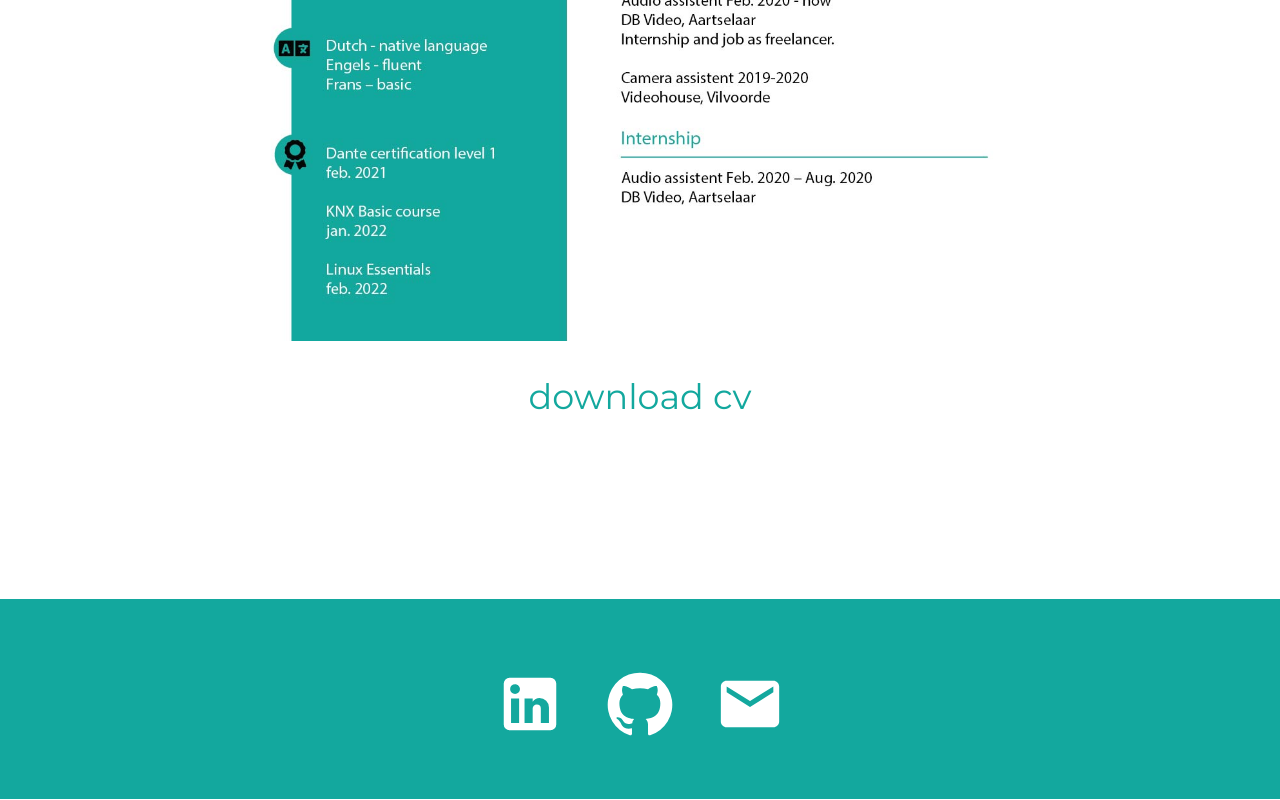
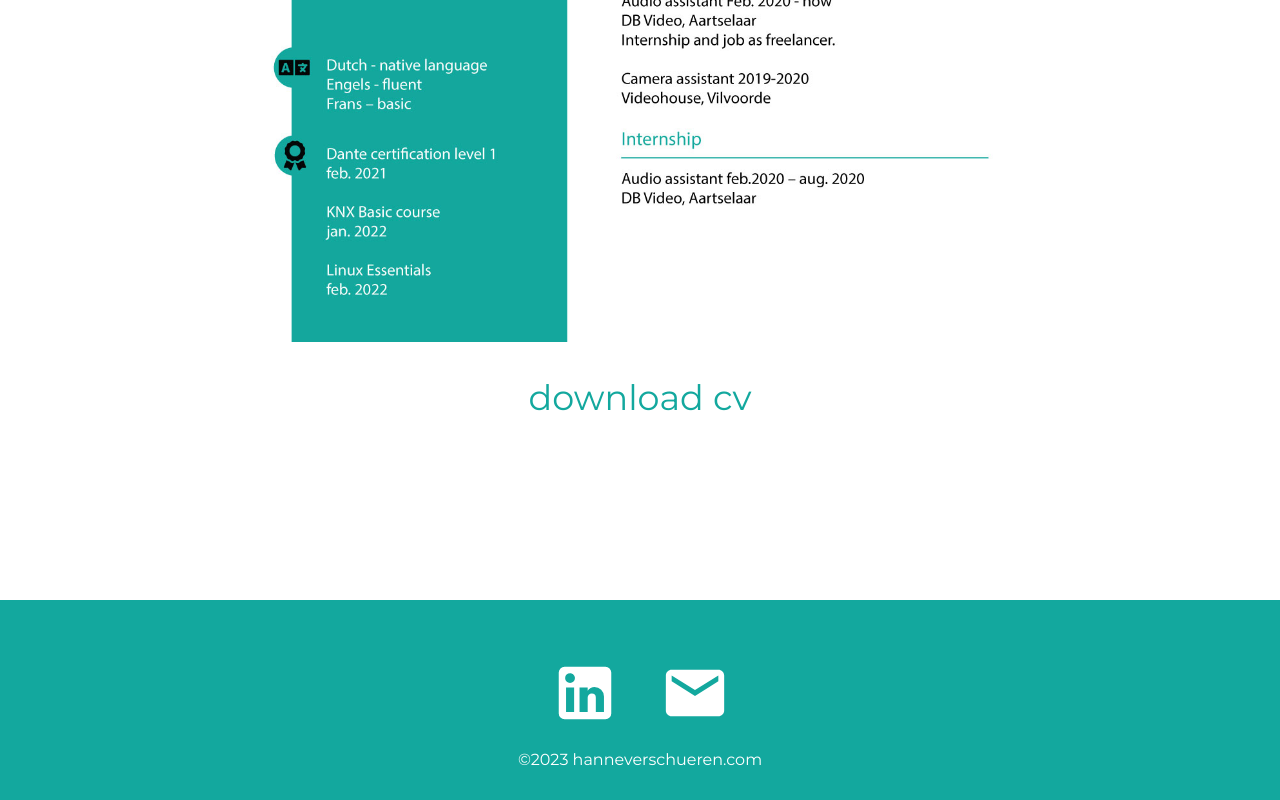
Before and after one commit to HVerschueren/portfolio, a React (Create React App) app in the folder website_portfolio/: page /CV in a window 1280 px wide. Shown: the part 990-1790 px from the top of the page. Built offline with nearby package versions, Linux system fonts and the light colour scheme.

Commit message:
cv engels

```diff
--- a/website_portfolio/src/components/Footer.js
+++ b/website_portfolio/src/components/Footer.js
@@ -10,10 +10,10 @@ function Footer() {
     <div className='footer'>
         <div className='IconLinks'>
             <a href='https://www.linkedin.com/in/hanne-verschueren-5683b2248/'><LinkedInIcon/></a>
-            <a href='https://github.com/HVerschueren'><GitHubIcon/></a>
-            <a href='mailto:r0842391@student.thomasmore.be'><EmailIcon/></a>
+            {/* <a href='https://github.com/HVerschueren'><GitHubIcon/></a> */}
+            <a href='mailto:verschuerenhanne1@gmail.com'><EmailIcon/></a>
         </div>
-        {/* <p>&copy;2023 hanne.sinners.be</p> */}
+        <p>&copy;2023 hanneverschueren.com</p>
     </div>
   )
 }
```
Also changed, not shown: website_portfolio/src/images/cv_english.jpg, 1 other file (tests, documents, lock files or other folders).
